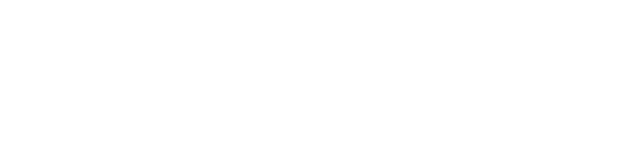
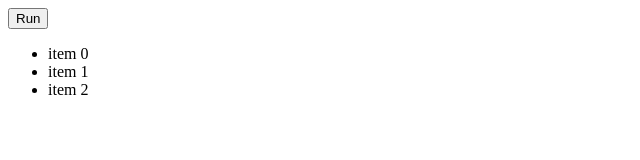
Before and after one commit to d-hamasato/JS-Start-Dotinstall, a plain HTML site: page JavaScriptDOM/index.html in a window 1280 px wide. Shown: the whole page, without its empty margins (0-640 px from the left). Drawn offline with Linux system fonts and the light colour scheme.

Commit message:
[finish] JS_DOM 01-12

```diff
--- a/JavaScriptDOM/index.html
+++ b/JavaScriptDOM/index.html
@@ -5,6 +5,13 @@
   <title>JavaScript Basics</title>
 </head>
 <body>
+  <button>Run</button>
+
+  <ul>
+    <li>item 0</li>
+    <li>item 1</li>
+    <li>item 2</li>
+  </ul>
 
   <script src="js/main.js"></script>
 </body>
--- a/JavaScriptDOM/js/main.js
+++ b/JavaScriptDOM/js/main.js
@@ -1 +1,114 @@
 'use strict';
+
+// #1, 2
+// {
+//   function update() {
+//     // document.querySelector('h1').textContent = 'Changed!';
+//     // document.querySelector('#target').textContent = 'Changed!';
+//     document.getElementById('target').textContent = 'Changed!';
+//   }
+
+//   setTimeout(update, 1000);
+// }
+
+// // #3
+// {
+//   function update() {
+//     document.getElementById('target').textContent = 'Changed!';
+//     // document.querySelector('p').textContent = 'Changed!';
+//     // document.querySelectorAll('p')[1].textContent = 'Changed!';
+//     document.querySelectorAll('p').forEach((p, index) => {
+//       p.textContent = `${index}番目のpです！`;
+//     });
+//   }
+
+//   setTimeout(update, 1000);
+// }
+
+// #5
+// {
+//   document.querySelector('button').addEventListener('click', () => {
+//     document.getElementById('target').textContent = 'Changed!';
+//   });
+// }
+
+// #6
+// {
+//   document.querySelector('button').addEventListener('click', () => {
+//     const targetNode = document.getElementById('target');
+
+//     targetNode.textContent = 'Changed!';
+//     targetNode.title = 'This is title!';
+//     targetNode.style.color = 'red';
+//     targetNode.style.backgroundColor = 'skyblue';
+//   });
+// }
+
+// #7
+// {
+//   document.querySelector('button').addEventListener('click', () => {
+//     const targetNode = document.getElementById('target');
+
+//     // targetNode.className = 'my-color';
+//     targetNode.className = 'my-color my-border';
+//   });
+// }
+
+// #8
+// {
+//   document.querySelector('button').addEventListener('click', () => {
+//     const targetNode = document.getElementById('target');
+
+//     // targetNode.className = 'my-color my-border';
+//     // targetNode.classList.add('my-color');
+//     // if (targetNode.classList.contains('my-color') === true) {
+//     //   targetNode.classList.remove('my-color');
+//     // } else {
+//     //   targetNode.classList.add('my-color');
+//     // }
+//     targetNode.classList.toggle('my-color');
+//   });
+// }
+
+// #9
+// {
+//   document.querySelector('button').addEventListener('click', () => {
+//     const targetNode = document.getElementById('target');
+
+//     targetNode.textContent = targetNode.dataset.translation;
+//   });
+// }
+
+// #10
+// {
+//   document.querySelector('button').addEventListener('click', () => {
+//     const item2 = document.createElement('li');
+//     item2.textContent = 'item 2';
+
+//     // const ulNode = document.querySelector(ul);
+//     const ul = document.querySelector('ul');
+//     ul.appendChild(item2);
+//   });
+// }
+
+// #11
+// {
+//   document.querySelector('button').addEventListener('click', () => {
+//     const item0 = document.querySelectorAll('li')[0];
+//     const copy = item0.cloneNode(true);
+
+//     const ul = document.querySelector('ul');
+//     const item2 = document.querySelectorAll('li')[2];
+//     ul.insertBefore(copy, item2);
+//   });
+// }
+
+// #12
+{
+  document.querySelector('button').addEventListener('click', () => {
+    const item1 = document.querySelectorAll('li')[1];
+
+    // item1.remove();
+    document.querySelector('ul').removeChild(item1);
+  });
+}
```
